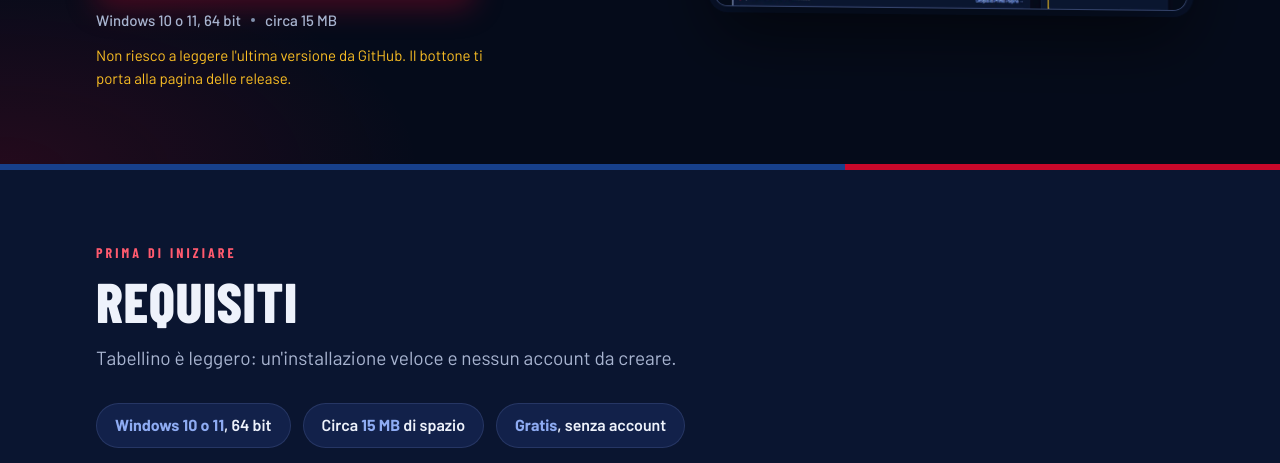
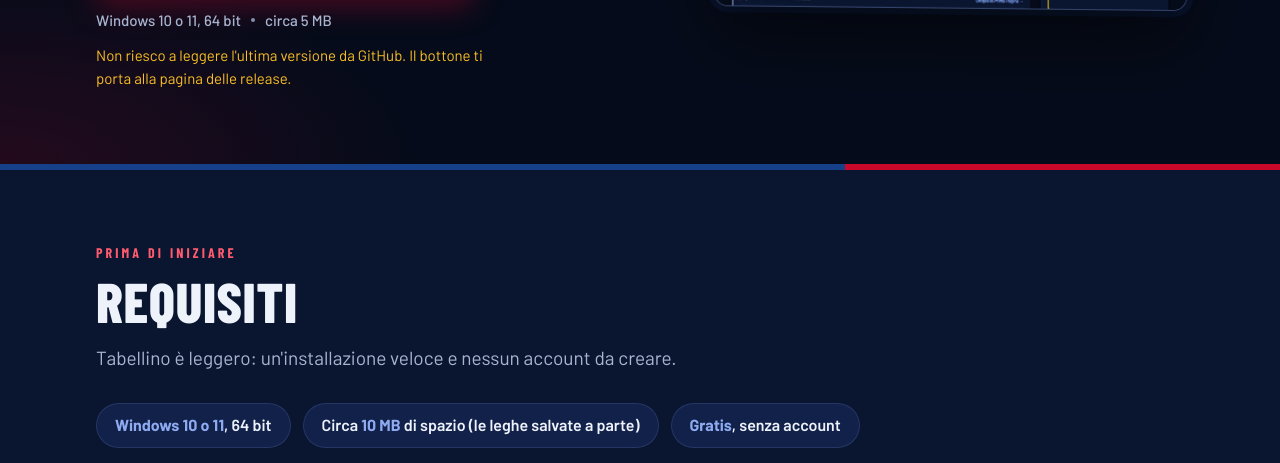
Before and after one commit to michelecoppi/tabellino-releases, a plain HTML site: page index.html in a window 1280 px wide. Shown: the part 489-952 px from the top of the page. Drawn offline with Linux system fonts and the light colour scheme; no server answers.

Commit message:
fix: real installer size
Co-Authored-By: Claude Opus 5.5 <noreply@anthropic.com>

```diff
--- a/app.js
+++ b/app.js
@@ -45,7 +45,7 @@
   function fallback(message) {
     btn.href = FALLBACK;
     label.textContent = 'Scarica per Windows';
-    setMeta([{ text: 'Windows 10 o 11, 64 bit' }, { text: 'circa 15 MB' }]);
+    setMeta([{ text: 'Windows 10 o 11, 64 bit' }, { text: 'circa 5 MB' }]);
     status.textContent = message;
     status.dataset.kind = 'warn';
     status.hidden = false;
--- a/index.html
+++ b/index.html
@@ -69,7 +69,7 @@
         <p class="sub">Tabellino è leggero: un'installazione veloce e nessun account da creare.</p>
         <ul class="reqs">
           <li><b>Windows 10 o 11</b>, 64 bit</li>
-          <li>Circa <b>15 MB</b> di spazio</li>
+          <li>Circa <b>10 MB</b> di spazio (le leghe salvate a parte)</li>
           <li><b>Gratis</b>, senza account</li>
         </ul>
       </div>
```
Also changed, not shown: 1 other file.
